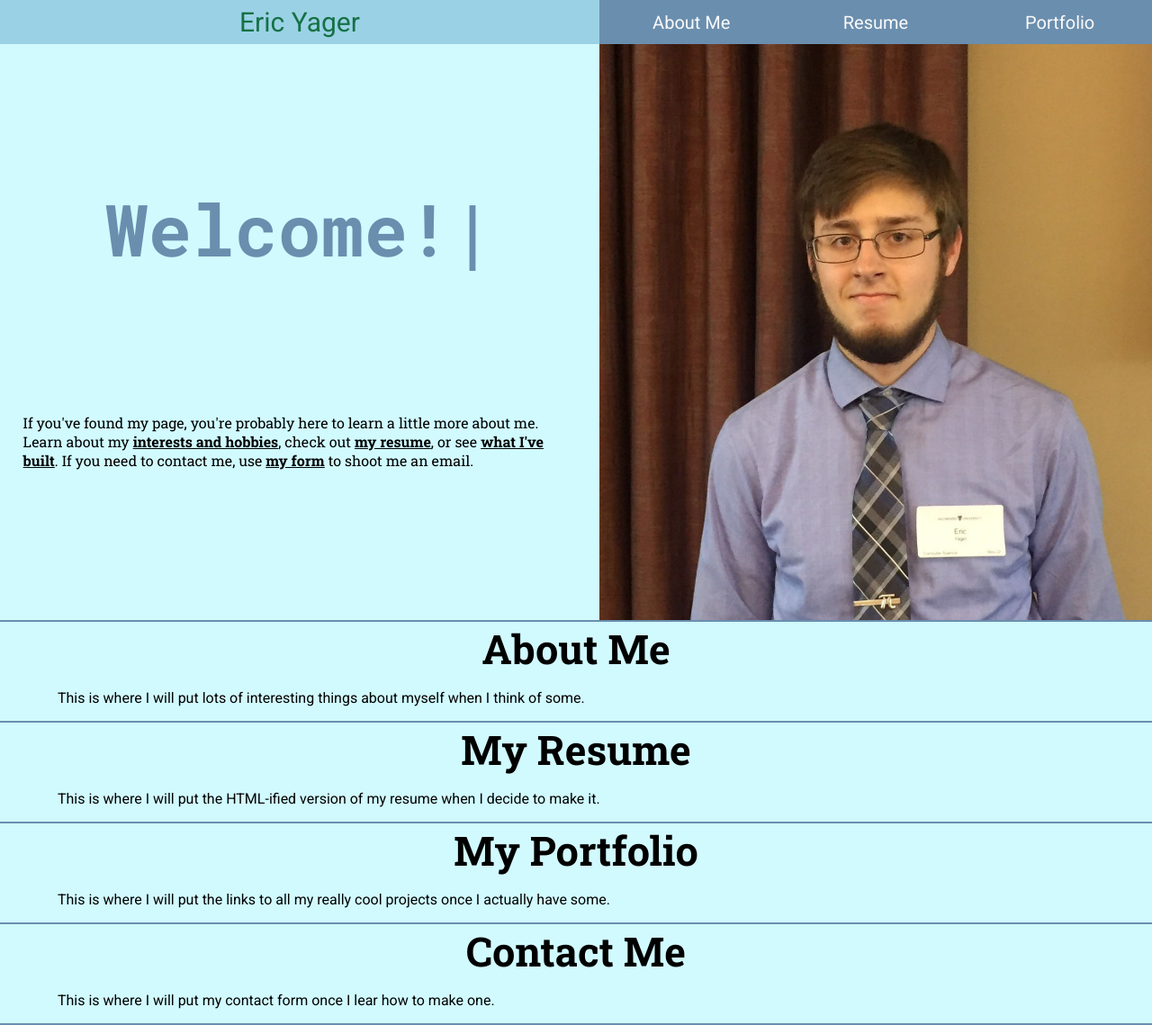
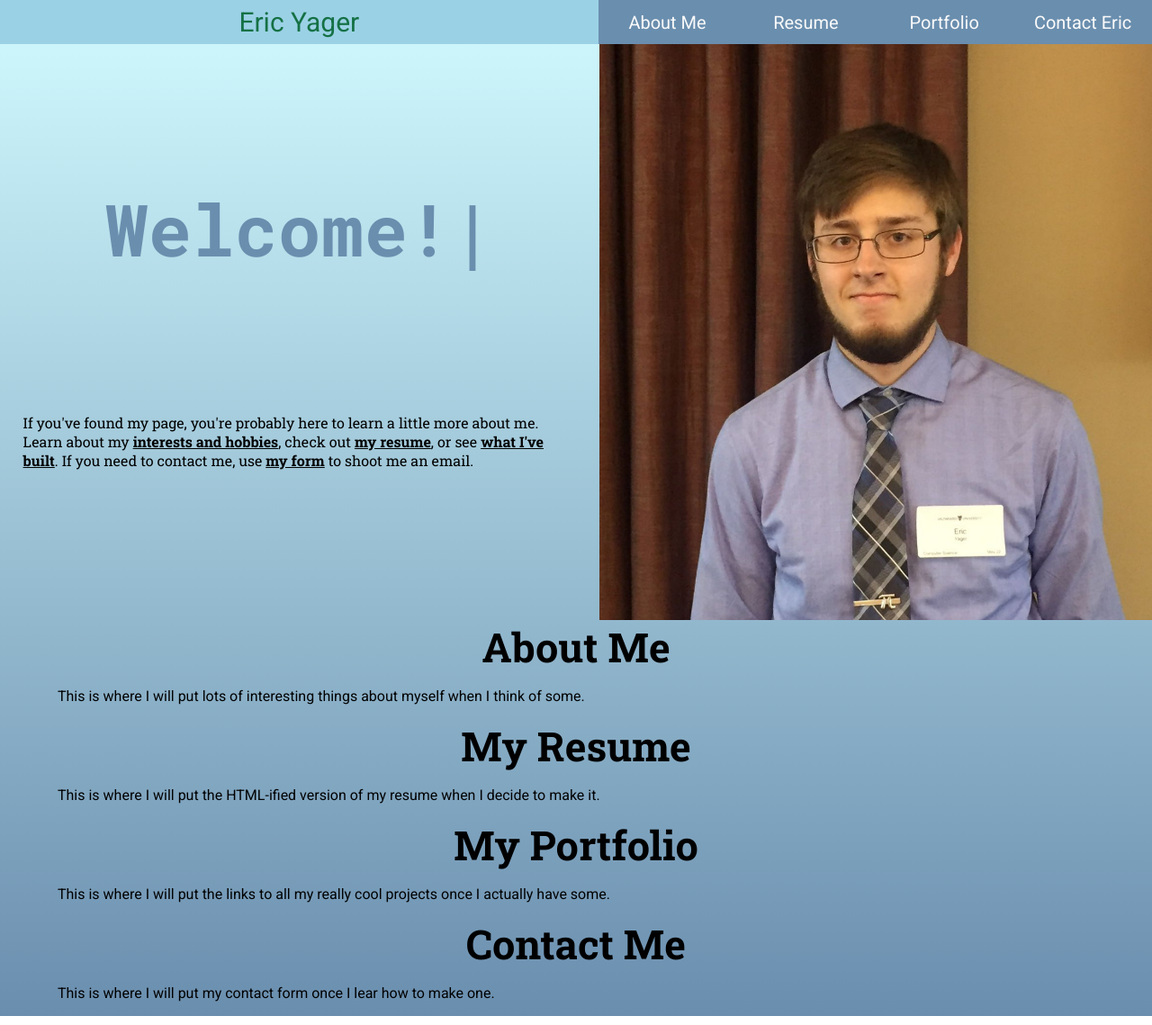
Before and after one commit to ejyager00/ejyager00.github.io, a plain HTML site: page index.html in a window 1280 px wide. Shown: the whole page at 90% size. Drawn offline with Linux system fonts and the light colour scheme.

Commit message:
change background and fix form link

```diff
--- a/index.html
+++ b/index.html
@@ -25,6 +25,7 @@
       <a href="#about-me" class='nav-element'>About Me</a>
       <a href="#resume" class='nav-element'>Resume</a>
       <a href="#portfolio" class='nav-element'>Portfolio</a>
+      <a href="#form" class='nav-element'>Contact Eric</a>
     </nav>
   </header>
   <article>
@@ -35,35 +36,30 @@
         <p>If you've found my page, you're probably here to learn a little more
         about me. Learn about my <a href="#about-me">interests and hobbies</a>, check
         out <a href="#resume">my resume</a>, or see <a href="#portfolio">what I've built</a>. If
-        you need to contact me, use <a href="">my form</a> to shoot me an email.
+        you need to contact me, use <a href="#form">my form</a> to shoot me an email.
         </p>
       </div>
       <div id="image-content"></div>
     </div>
-    <div style="height:2px;background-color:rgba(106,142,174,1)"></div>
     <div id="about-me" class="other-content">
       <h3>About Me</h3>
       <p>This is where I will put lots of interesting things about myself when
         I think of some.</p>
     </div>
-    <div style="height:2px;background-color:rgba(106,142,174,1)"></div>
     <div id="resume" class="other-content">
       <h3>My Resume</h3>
       <p>This is where I will put the HTML-ified version of my resume when I
         decide to make it.</p>
     </div>
-    <div style="height:2px;background-color:rgba(106,142,174,1)"></div>
     <div id="portfolio" class="other-content">
       <h3>My Portfolio</h3>
       <p>This is where I will put the links to all my really cool projects once
         I actually have some.</p>
     </div>
-    <div style="height:2px;background-color:rgba(106,142,174,1)"></div>
     <div id="form" class="other-content">
       <h3>Contact Me</h3>
       <p>This is where I will put my contact form once I lear how to make one.</p>
     </div>
-    <div style="height:2px;background-color:rgba(106,142,174,1)"></div>
   </article>
   <footer>
 
--- a/styles.css
+++ b/styles.css
@@ -11,9 +11,10 @@
 body {
   margin: 0px;
   padding: 0px;
+  background-image: linear-gradient(to bottom, #d1faff, #6a8eae);
 }
 header {
-  background-color: rgba(209,250,255,1);
+  /*background-color: rgba(209,250,255,1);*/
 }
 nav {
   display:flex;
@@ -45,7 +46,7 @@ nav > a {
   color: rgba(21,113,69,1);
 }
 .nav-element {
-  width: 16.6%;
+  width: 12.5%;
   text-align: center;
   font-size: 20px;
   text-decoration: none;
@@ -67,7 +68,7 @@ nav > a {
   font-family: 'Roboto Slab', serif;
   width:50%;
   display:flex;
-  background-color: rgba(209,250,255,1);
+  /*background-color: rgba(209,250,255,1);*/
   flex-direction: column;
   padding: 2vh 2vw 2vh 2vw;
   justify-content: space-evenly;
@@ -95,7 +96,7 @@ nav > a {
   display: flex;
   flex-direction: column;
   align-items: stretch;
-  background-color: rgba(209,250,255,1);
+  /*background-color: rgba(209,250,255,1);*/
 }
 .other-content > h3 {
   margin: 0px;
```
